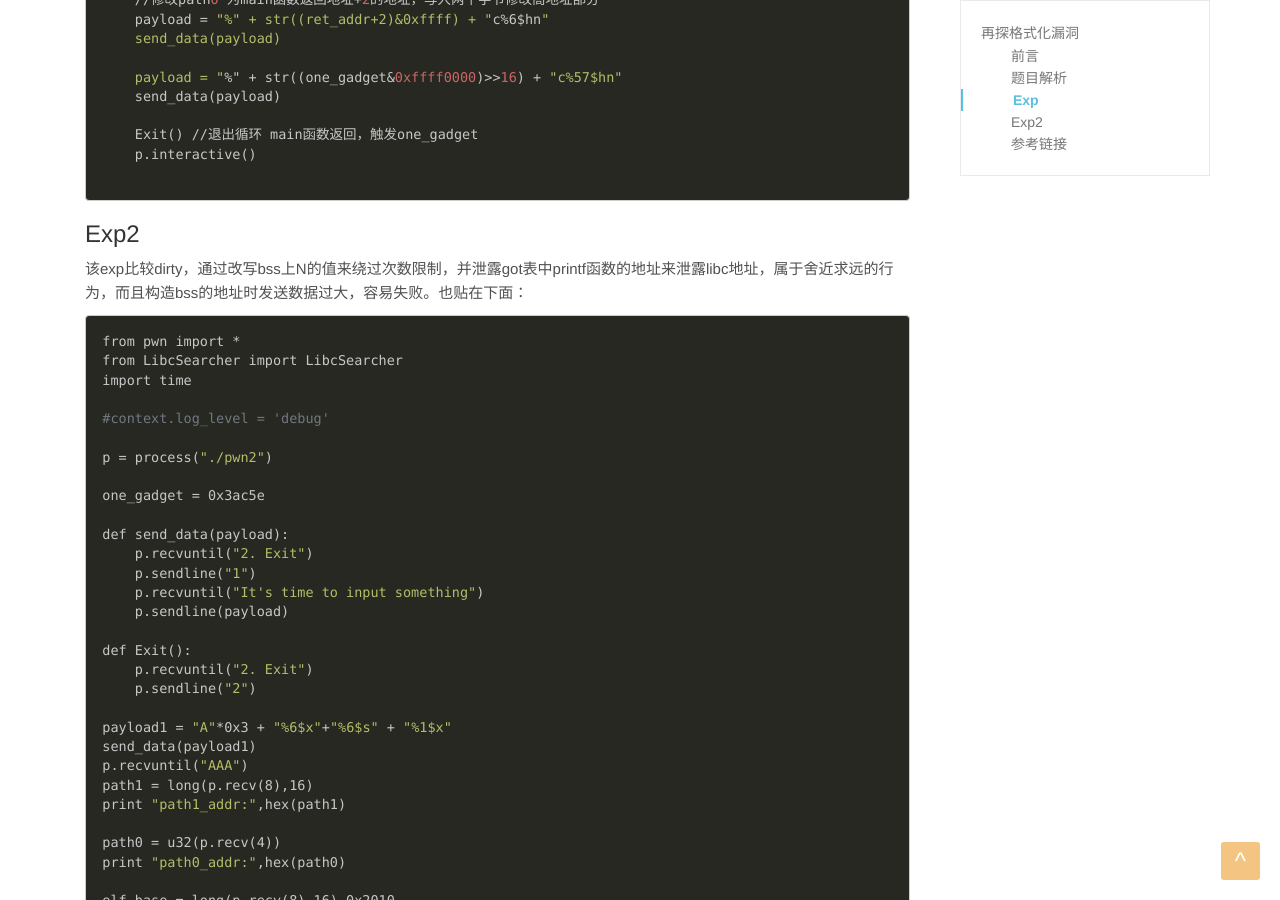
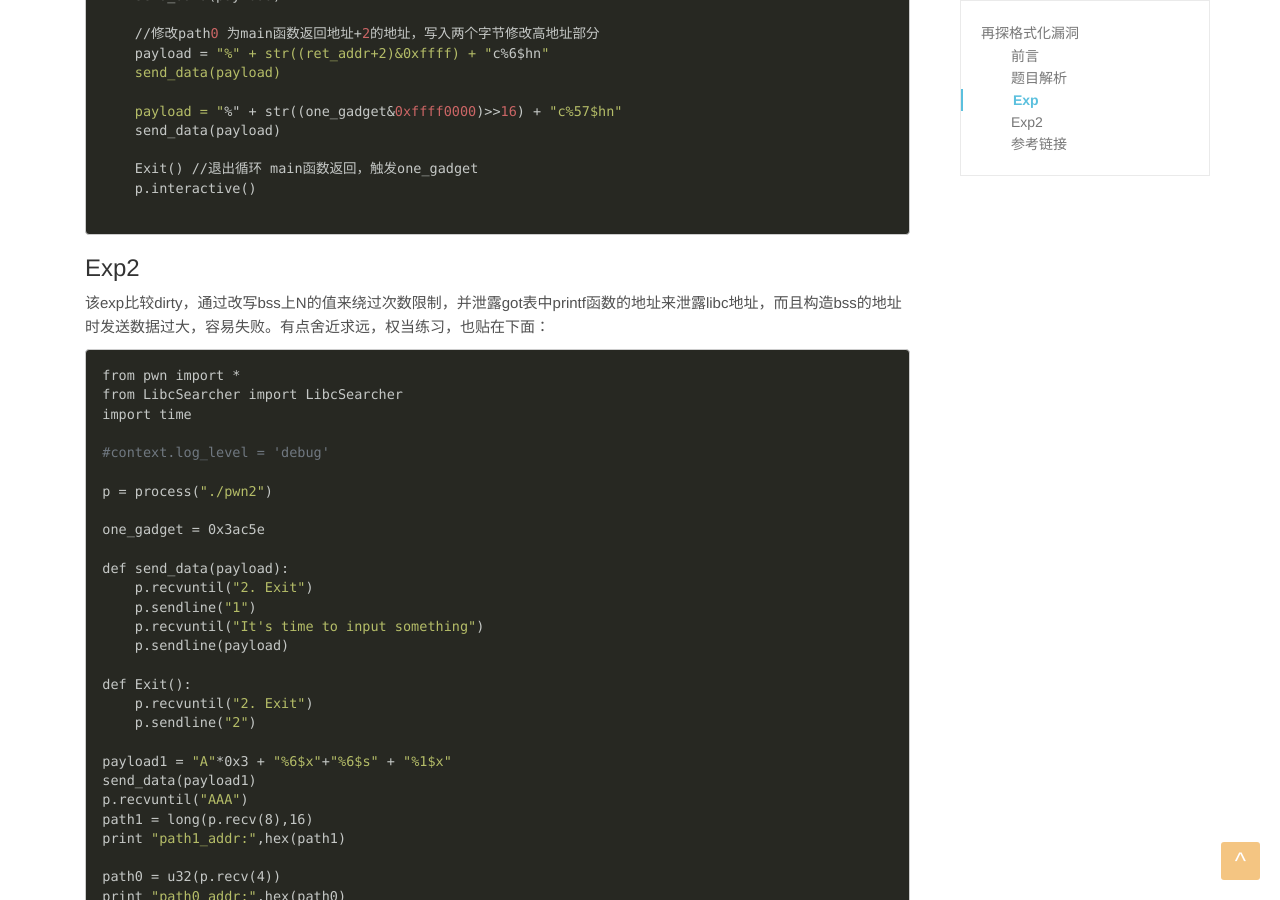
Before and after one commit to De4dCr0w/De4dCr0w.github.io, a Jekyll site: the page built from _posts/2019-10-23-再探格式化漏洞.md, in a window 1280 px wide and 900 px high, scrolled down 3388 px. Built offline with Jekyll 4.4.1, drawn with Linux system fonts in a browser that asks for light colours; some of the changed text lies outside the part shown.

Commit message:
Update 2019-10-23-再探格式化漏洞.md

````diff
--- a/_posts/2019-10-23-再探格式化漏洞.md
+++ b/_posts/2019-10-23-再探格式化漏洞.md
@@ -129,7 +131,7 @@ if __name__=='__main__':
 
 ### Exp2
 
-该exp比较dirty，通过改写bss上N的值来绕过次数限制，并泄露got表中printf函数的地址来泄露libc地址，属于舍近求远的行为，而且构造bss的地址时发送数据过大，容易失败。也贴在下面：
+该exp比较dirty，通过改写bss上N的值来绕过次数限制，并泄露got表中printf函数的地址来泄露libc地址，而且构造bss的地址时发送数据过大，容易失败。有点舍近求远，权当练习，也贴在下面：
 
 ```
 from pwn import *
````
Also changed, not shown: other parts of _posts/2019-10-23-再探格式化漏洞.md (+3 -1 lines).
